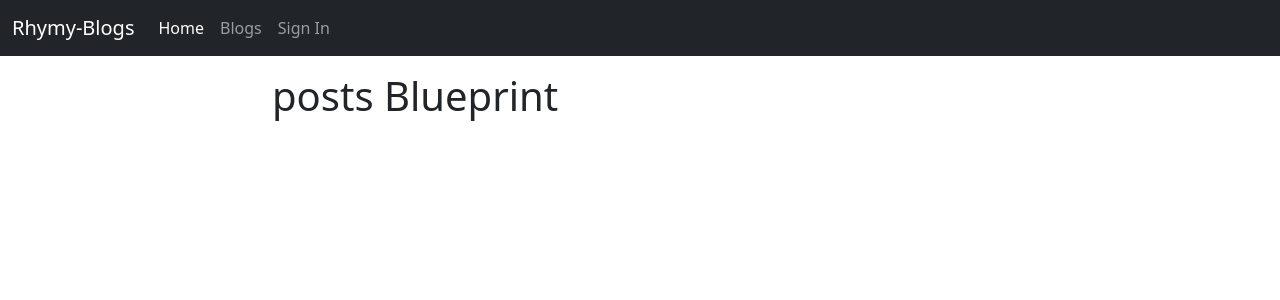
After one commit to Ngima-Muraguri/rhymy-blogs, a Flask app: page /blog/ in a window 1280 px wide. The commit adds this page. Shown: the top 300 px of the page. Run offline with Flask 2, Linux system fonts and the light colour scheme.

Commit message:
connected homepage to blog

```diff
--- /dev/null
+++ b/app/posts/blueprint.py
@@ -0,0 +1,8 @@
+from flask import Blueprint, render_template
+
+posts = Blueprint('posts', __name__, template_folder='templates')
+
+#localhost:5000/blog/
+@posts.route('/')
+def posts_list():
+    return render_template('posts.html')
--- /dev/null
+++ b/app/posts/templates/posts.html
@@ -0,0 +1,9 @@
+{% extends 'base.html' %}
+
+{% block title %}
+    posts lists
+{% endblock %}
+
+{% block content %}
+    <h1>posts Blueprint</h1>
+{% endblock %}
--- a/app/templates/base.html
+++ b/app/templates/base.html
@@ -21,7 +21,7 @@
           <div class="collapse navbar-collapse" id="navbarNav">
             <ul class="navbar-nav">
               <li class="nav-item">
-                <a class="nav-link active" aria-current="page" href="#">Home</a>
+                <a class="nav-link active" aria-current="page" href="{{url_for('index')}}">Home</a>
               </li>
               <li class="nav-item">
                 <a class="nav-link" href="#">Blogs</a>
@@ -36,8 +36,12 @@
       </nav>
     <div class="container">
         <div class="row">
-          {% block content %}
-          {% endblock %}
+
+          <div class="col-8 mx-auto">
+            {% block content %}
+            {% endblock %}
+          </div>
+
 
         </div>
     </div>
--- a/app/templates/posts/blueprint.py
+++ /dev/null
@@ -1,3 +0,0 @@
-from flask import Blueprint
-
-posts = Blueprint('posts', __name__, template_folder='templates')
```
